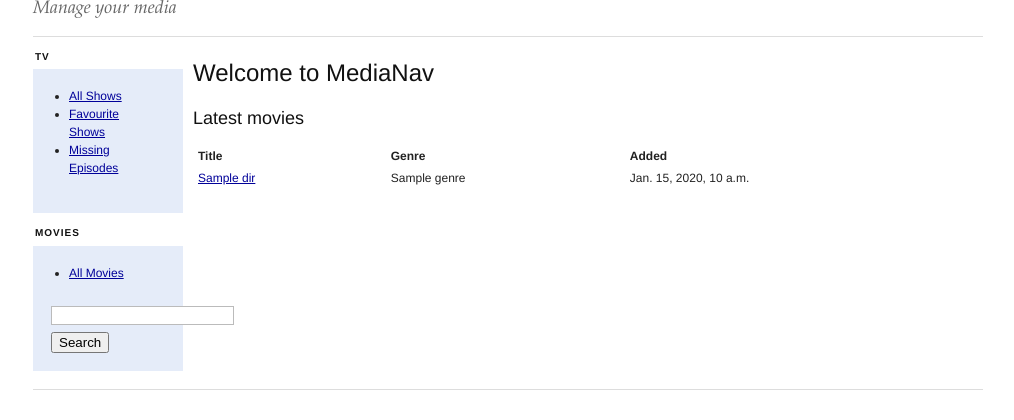
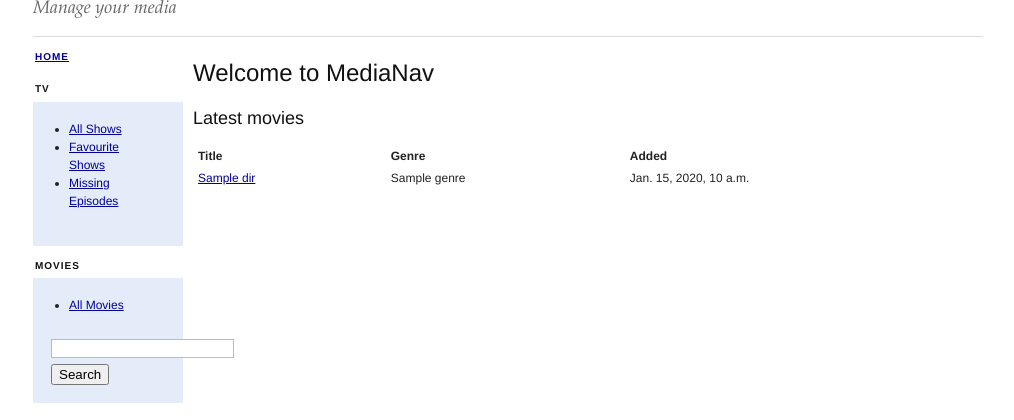
Before and after one commit to msespaz/medianav, a Django app: template server/mnav/templates/default.html in a window 1280 px wide. Shown: the part 54-474 px from the top of the page, without its empty margins (132-1146 px from the left). Run offline with Django 3.2, Linux system fonts and the light colour scheme; the template is opened without the code that fills it: most values are stand-ins (such as "Sample title", 1, 10 or a date in 2020); some libraries are stand-ins or nearby versions.

Commit message:
Added home link to sidebar

```diff
--- a/server/mnav/templates/base.html
+++ b/server/mnav/templates/base.html
@@ -33,6 +33,8 @@
         <div class="span-4" id="sidebar">
             {% block sidebar %}
             <div id="navigation">
+                <h3 class="caps"><a href="{% url mnav.views.default %}">HOME</a></h3>
+                <br>
                 <h3 class="caps">TV</h3>
                 <div class="box">
                     <ul>
```
